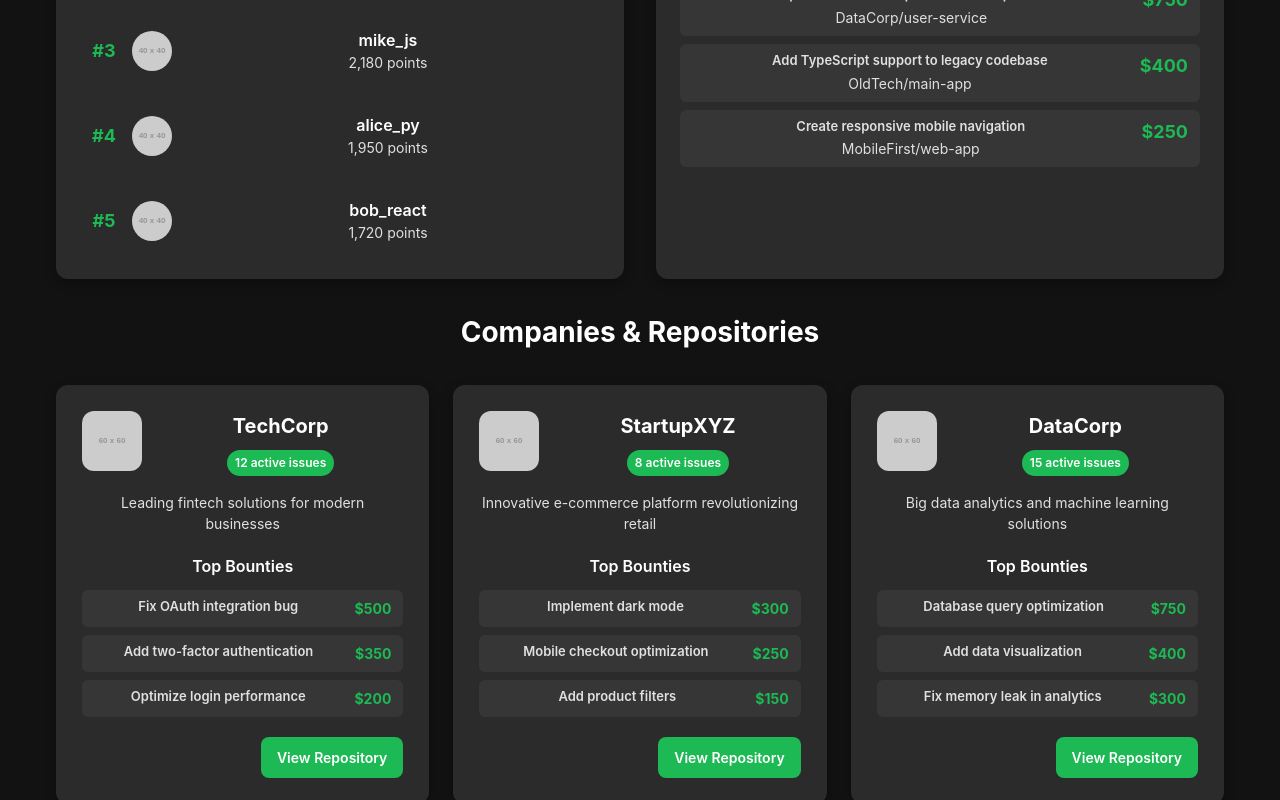
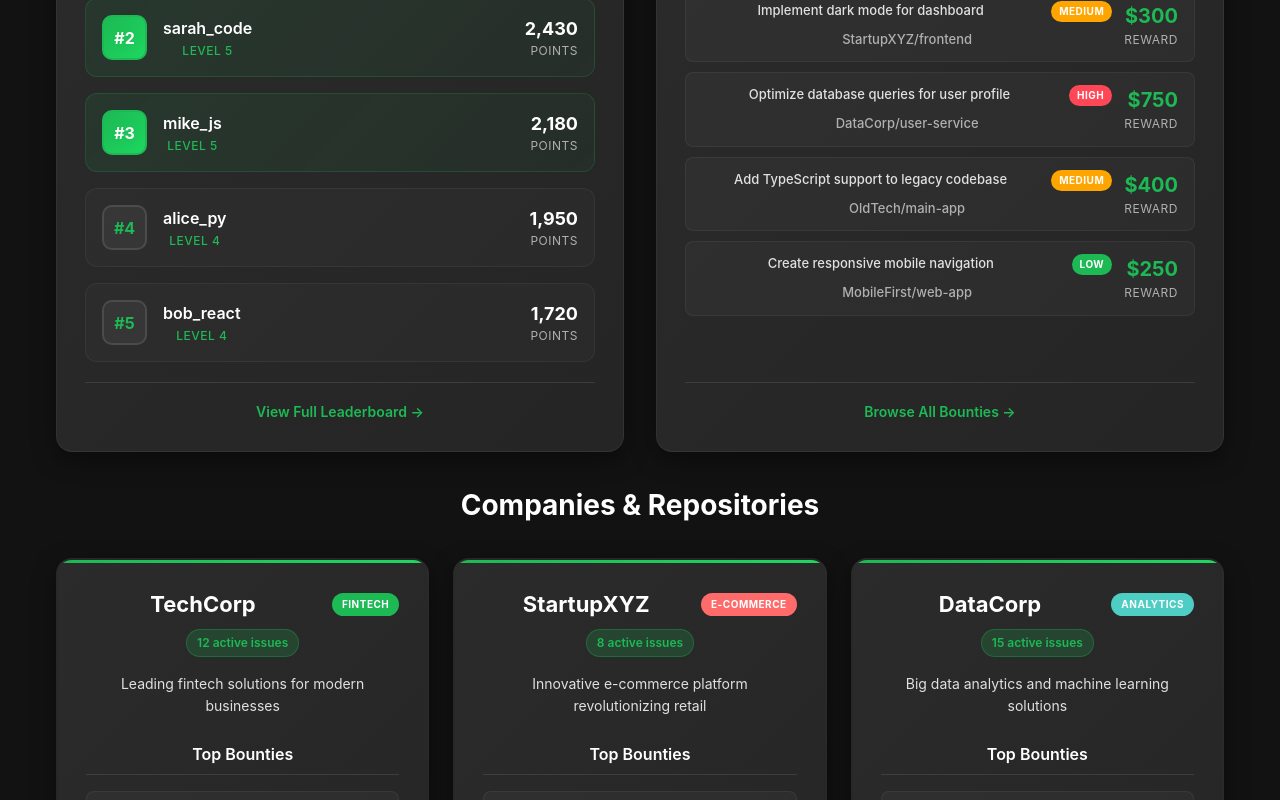
Before and after one commit to AadiSingh0805/ETH-Global-25-GolGappe, a React app in the folder frontend/: page /contributor/dashboard in a window 1280 px wide. Shown: the part 600-1400 px from the top of the page. Built offline with nearby package versions, Linux system fonts and the light colour scheme; the HTML template or start-up script is replaced by a standard one.

Commit message:
UI changes to Contributor Dashboard

```diff
--- a/frontend/src/App.css
+++ b/frontend/src/App.css
@@ -47,6 +47,7 @@
   color: #e0e0e0;
 }
 
+/* Only apply padding when app-content class is used (for dashboard pages) */
 .app-content {
   padding-top: 80px; /* Account for fixed navbar */
   min-height: calc(100vh - 80px);
--- a/frontend/src/App.jsx
+++ b/frontend/src/App.jsx
@@ -1,26 +1,41 @@
 import { BrowserRouter as Router, Routes, Route } from 'react-router-dom'
 import './App.css'
-import Navbar from './components/Navbar/Navbar'
-import TopSection from './components/TopSection/TopSection'
-import MainContent from './components/MainContent/MainContent'
 import LandingPage from './components/LandingPage/LandingPage'
 import AuthPage from './components/AuthPage/AuthPage'
 import CreatorDashboard from './components/CreatorDashboard/CreatorDashboard'
 import ContributorDashboard from './components/ContributorDashboard/ContributorDashboard'
+import Navbar from './components/Navbar/Navbar'
 
 function App() {
   return (
     <Router>
       <div className="app">
-        <Navbar />
-        <div className="app-content">
-          <Routes>
-            <Route path="/" element={<LandingPage />} />
-            <Route path="/:userType/auth" element={<AuthPage />} />
-            <Route path="/creator/dashboard" element={<CreatorDashboard />} />
-            <Route path="/contributor/dashboard" element={<ContributorDashboard />} />
-          </Routes>
-        </div>
+        <Routes>
+          {/* Landing page without navbar */}
+          <Route path="/" element={<LandingPage />} />
+
+          {/* Auth pages without navbar */}
+          <Route path="/:userType/auth" element={<AuthPage />} />
+
+          {/* Dashboard pages with navbar */}
+          <Route path="/creator/dashboard" element={
+            <>
+              <Navbar />
+              <div className="app-content">
+                <CreatorDashboard />
+              </div>
+            </>
+          } />
+
+          <Route path="/contributor/dashboard" element={
+            <>
+              <Navbar />
+              <div className="app-content">
+                <ContributorDashboard />
+              </div>
+            </>
+          } />
+        </Routes>
       </div>
     </Router>
   )
--- a/frontend/src/components/MainContent/MainContent.css
+++ b/frontend/src/components/MainContent/MainContent.css
@@ -18,109 +18,137 @@
 
 .companies-grid {
   display: grid;
-  grid-template-columns: repeat(auto-fit, minmax(320px, 1fr));
+  grid-template-columns: repeat(auto-fit, minmax(350px, 1fr));
   gap: 24px;
 }
 
 .company-card {
-  background-color: #2b2b2b;
-  border-radius: 12px;
-  padding: 24px;
-  box-shadow: 0 4px 12px rgba(0, 0, 0, 0.3);
+  background: linear-gradient(135deg, #2b2b2b 0%, #252525 100%);
+  border-radius: 16px;
+  padding: 28px;
+  box-shadow: 0 8px 24px rgba(0, 0, 0, 0.4);
   transition: all 0.3s ease;
   border: 2px solid transparent;
   cursor: pointer;
   display: flex;
   flex-direction: column;
   height: 100%;
+  position: relative;
+  overflow: hidden;
+}
+
+.company-card::before {
+  content: '';
+  position: absolute;
+  top: 0;
+  left: 0;
+  right: 0;
+  height: 3px;
+  background: linear-gradient(90deg, #1DB954, #1ed760);
 }
 
 .company-card:hover {
-  transform: translateY(-4px);
+  transform: translateY(-6px);
   border-color: #1DB954;
-  box-shadow: 0 8px 24px rgba(29, 185, 84, 0.2);
+  box-shadow: 0 12px 32px rgba(29, 185, 84, 0.2);
 }
 
 .company-header {
-  display: flex;
-  align-items: flex-start;
-  gap: 16px;
   margin-bottom: 16px;
 }
 
-.company-logo {
-  width: 60px;
-  height: 60px;
+.company-info {
+  width: 100%;
+}
+
+.company-name-row {
+  display: flex;
+  align-items: center;
+  justify-content: space-between;
+  margin-bottom: 8px;
+  gap: 12px;
+}
+
+.company-name {
+  font-size: 22px;
+  font-weight: 700;
+  color: #ffffff;
+  margin: 0;
+  flex: 1;
+}
+
+.category-badge {
+  font-size: 10px;
+  font-weight: 700;
+  color: #ffffff;
+  padding: 4px 10px;
   border-radius: 12px;
+  text-transform: uppercase;
+  letter-spacing: 0.5px;
   flex-shrink: 0;
 }
 
-.company-info {
-  flex: 1;
-}
-
-.company-name {
-  font-size: 20px;
-  font-weight: 700;
-  color: #ffffff;
-  margin: 0 0 8px 0;
-}
-
 .active-issues-badge {
-  background-color: #1DB954;
-  color: #ffffff;
+  background-color: rgba(29, 185, 84, 0.2);
+  color: #1DB954;
   font-size: 12px;
   font-weight: 600;
-  padding: 4px 8px;
+  padding: 4px 10px;
   border-radius: 16px;
   display: inline-block;
+  border: 1px solid rgba(29, 185, 84, 0.3);
 }
 
 .company-description {
   color: #e0e0e0;
   font-size: 14px;
-  line-height: 1.5;
-  margin: 0 0 20px 0;
+  line-height: 1.6;
+  margin: 0 0 24px 0;
 }
 
 .top-bounties {
   flex: 1;
-  margin-bottom: 20px;
+  margin-bottom: 24px;
 }
 
 .bounties-title {
   font-size: 16px;
   font-weight: 600;
   color: #ffffff;
-  margin: 0 0 12px 0;
+  margin: 0 0 16px 0;
+  padding-bottom: 8px;
+  border-bottom: 1px solid rgba(255, 255, 255, 0.1);
 }
 
 .bounties-list {
   display: flex;
   flex-direction: column;
-  gap: 8px;
+  gap: 10px;
 }
 
 .bounty-item {
   display: flex;
   justify-content: space-between;
   align-items: flex-start;
-  padding: 8px 12px;
-  background-color: rgba(255, 255, 255, 0.05);
-  border-radius: 6px;
-  transition: background-color 0.25s;
+  padding: 12px 16px;
+  background-color: rgba(255, 255, 255, 0.03);
+  border-radius: 8px;
+  transition: all 0.25s;
   gap: 12px;
+  border: 1px solid rgba(255, 255, 255, 0.05);
 }
 
 .bounty-item:hover {
-  background-color: rgba(255, 255, 255, 0.1);
+  background-color: rgba(29, 185, 84, 0.08);
+  border-color: rgba(29, 185, 84, 0.2);
 }
 
 .bounty-title {
   color: #e0e0e0;
   font-size: 13px;
-  line-height: 1.3;
+  line-height: 1.4;
   flex: 1;
+  font-weight: 500;
 }
 
 .bounty-amount {
@@ -132,14 +160,14 @@
 
 .company-actions {
   display: flex;
-  justify-content: flex-end;
+  justify-content: center;
   margin-top: auto;
 }
 
 .repo-link {
   background-color: #1DB954;
   color: #ffffff;
-  padding: 10px 16px;
+  padding: 12px 24px;
   border-radius: 8px;
   font-weight: 600;
   font-size: 14px;
@@ -147,6 +175,8 @@
   transition: all 0.25s;
   border: none;
   cursor: pointer;
+  width: 100%;
+  text-align: center;
 }
 
 .repo-link:hover {
@@ -157,7 +187,7 @@
 
 @media (max-width: 1200px) {
   .companies-grid {
-    grid-template-columns: repeat(auto-fit, minmax(280px, 1fr));
+    grid-template-columns: repeat(auto-fit, minmax(300px, 1fr));
     gap: 20px;
   }
 }
@@ -173,35 +203,34 @@
   }
 
   .company-card {
-    padding: 20px;
+    padding: 24px;
   }
 
   .section-title {
     font-size: 24px;
     margin-bottom: 24px;
   }
+
+  .company-name-row {
+    flex-direction: column;
+    align-items: flex-start;
+    gap: 8px;
+  }
+
+  .category-badge {
+    align-self: flex-start;
+  }
 }
 
 @media (max-width: 480px) {
-  .companies-grid {
-    grid-template-columns: 1fr;
-  }
-
-  .company-header {
-    flex-direction: column;
-    align-items: center;
-    text-align: center;
-    gap: 12px;
-  }
-
-  .company-actions {
-    justify-content: center;
+  .company-card {
+    padding: 20px;
   }
 
   .bounty-item {
     flex-direction: column;
     align-items: flex-start;
-    gap: 4px;
+    gap: 6px;
   }
 
   .bounty-amount {
--- a/frontend/src/components/MainContent/MainContent.jsx
+++ b/frontend/src/components/MainContent/MainContent.jsx
@@ -6,107 +6,93 @@ const MainContent = () => {
       id: 1,
       name: 'TechCorp',
       description: 'Leading fintech solutions for modern businesses',
-      logo: 'https://via.placeholder.com/60x60/1DB954/FFFFFF?text=TC',
       repoLink: 'https://github.com/techcorp/auth-service',
       activeIssues: 12,
       topBounties: [
         { title: 'Fix OAuth integration bug', amount: '$500' },
         { title: 'Add two-factor authentication', amount: '$350' },
         { title: 'Optimize login performance', amount: '$200' }
-      ]
+      ],
+      category: 'Fintech'
     },
     {
       id: 2,
       name: 'StartupXYZ',
       description: 'Innovative e-commerce platform revolutionizing retail',
-      logo: 'https://via.placeholder.com/60x60/1DB954/FFFFFF?text=SX',
       repoLink: 'https://github.com/startupxyz/frontend',
       activeIssues: 8,
       topBounties: [
         { title: 'Implement dark mode', amount: '$300' },
         { title: 'Mobile checkout optimization', amount: '$250' },
         { title: 'Add product filters', amount: '$150' }
-      ]
+      ],
+      category: 'E-commerce'
     },
     {
       id: 3,
       name: 'DataCorp',
       description: 'Big data analytics and machine learning solutions',
-      logo: 'https://via.placeholder.com/60x60/1DB954/FFFFFF?text=DC',
       repoLink: 'https://github.com/datacorp/user-service',
       activeIssues: 15,
       topBounties: [
         { title: 'Database query optimization', amount: '$750' },
         { title: 'Add data visualization', amount: '$400' },
         { title: 'Fix memory leak in analytics', amount: '$300' }
-      ]
+      ],
+      category: 'Analytics'
     },
     {
       id: 4,
       name: 'OldTech',
       description: 'Modernizing legacy systems for enterprise clients',
-      logo: 'https://via.placeholder.com/60x60/1DB954/FFFFFF?text=OT',
       repoLink: 'https://github.com/oldtech/main-app',
       activeIssues: 23,
       topBounties: [
         { title: 'Migrate to TypeScript', amount: '$600' },
         { title: 'Update deprecated dependencies', amount: '$400' },
         { title: 'Add API documentation', amount: '$200' }
-      ]
+      ],
+      category: 'Enterprise'
     },
     {
       id: 5,
       name: 'MobileFirst',
       description: 'Mobile-first development and responsive design experts',
-      logo: 'https://via.placeholder.com/60x60/1DB954/FFFFFF?text=MF',
       repoLink: 'https://github.com/mobilefirst/web-app',
       activeIssues: 6,
       topBounties: [
         { title: 'Responsive navigation menu', amount: '$250' },
         { title: 'Touch gesture support', amount: '$200' },
         { title: 'PWA implementation', amount: '$180' }
-      ]
+      ],
+      category: 'Mobile'
     },
     {
       id: 6,
       name: 'CloudNative',
       description: 'Kubernetes and containerization specialists',
-      logo: 'https://via.placeholder.com/60x60/1DB954/FFFFFF?text=CN',
       repoLink: 'https://github.com/cloudnative/k8s-tools',
       activeIssues: 19,
       topBounties: [
         { title: 'Helm chart optimization', amount: '$800' },
         { title: 'Add monitoring dashboard', amount: '$500' },
         { title: 'Fix pod scaling issues', amount: '$350' }
-      ]
-    },
-    {
-      id: 7,
-      name: 'DevSecOps',
-      description: 'Security-first development practices and tools',
-      logo: 'https://via.placeholder.com/60x60/1DB954/FFFFFF?text=DS',
-      repoLink: 'https://github.com/devsecops/security-toolkit',
-      activeIssues: 11,
-      topBounties: [
-        { title: 'Implement security scanning', amount: '$450' },
-        { title: 'Add vulnerability reporting', amount: '$300' },
-        { title: 'Fix CSRF protection', amount: '$250' }
-      ]
-    },
-    {
-      id: 8,
-      name: 'OpenSource',
-      description: 'Building the future with collaborative development',
-      logo: 'https://via.placeholder.com/60x60/1DB954/FFFFFF?text=OS',
-      repoLink: 'https://github.com/opensource/community-tools',
-      activeIssues: 27,
-      topBounties: [
-        { title: 'Community contributor system', amount: '$900' },
-        { title: 'Add project templates', amount: '$400' },
-        { title: 'Improve documentation site', amount: '$300' }
-      ]
+      ],
+      category: 'DevOps'
     }
   ]
+
+  const getCategoryColor = (category) => {
+    const colors = {
+      'Fintech': '#1DB954',
+      'E-commerce': '#ff6b6b',
+      'Analytics': '#4ecdc4',
+      'Enterprise': '#45b7d1',
+      'Mobile': '#f9ca24',
+      'DevOps': '#6c5ce7'
+    }
+    return colors[category] || '#1DB954'
+  }
 
   return (
     <section className="main-content">
@@ -116,9 +102,16 @@ const MainContent = () => {
           {companies.map((company) => (
             <div key={company.id} className="company-card">
               <div className="company-header">
-                <img src={company.logo} alt={`${company.name} logo`} className="company-logo" />
                 <div className="company-info">
-                  <h3 className="company-name">{company.name}</h3>
+                  <div className="company-name-row">
+                    <h3 className="company-name">{company.name}</h3>
+                    <span
+                      className="category-badge"
+                      style={{ backgroundColor: getCategoryColor(company.category) }}
+                    >
+                      {company.category}
+                    </span>
+                  </div>
                   <div className="active-issues-badge">
                     {company.activeIssues} active issues
                   </div>
--- a/frontend/src/components/TopSection/TopSection.css
+++ b/frontend/src/components/TopSection/TopSection.css
@@ -8,57 +8,120 @@
   display: grid;
   grid-template-columns: 1fr 1fr;
   gap: 32px;
+  align-items: start;
 }
 
 .top-contributors-card,
 .top-bounties-card {
-  background-color: #2b2b2b;
-  border-radius: 12px;
-  padding: 24px;
-  box-shadow: 0 4px 12px rgba(0, 0, 0, 0.3);
+  background: linear-gradient(135deg, #2b2b2b 0%, #252525 100%);
+  border-radius: 16px;
+  padding: 28px;
+  box-shadow: 0 8px 24px rgba(0, 0, 0, 0.4);
+  border: 1px solid rgba(255, 255, 255, 0.05);
+  position: relative;
+  overflow: hidden;
+  height: 100%;
+  display: flex;
+  flex-direction: column;
+}
+
+.top-contributors-card::before,
+.top-bounties-card::before {
+  content: '';
+  position: absolute;
+  top: 0;
+  left: 0;
+  right: 0;
+  height: 3px;
+  background: linear-gradient(90deg, #1DB954, #1ed760);
+}
+
+.card-header {
+  margin-bottom: 24px;
+  border-bottom: 1px solid rgba(255, 255, 255, 0.1);
+  padding-bottom: 16px;
 }
 
 .card-title {
-  font-size: 20px;
+  font-size: 22px;
   font-weight: 700;
   color: #ffffff;
-  margin: 0 0 20px 0;
+  margin: 0 0 4px 0;
 }
 
-.contributors-list {
+.card-subtitle {
+  font-size: 14px;
+  color: #b0b0b0;
+  font-weight: 500;
+}
+
+.contributors-list,
+.bounties-list {
   display: flex;
   flex-direction: column;
   gap: 16px;
+  flex: 1;
 }
 
 .contributor-item {
   display: flex;
   align-items: center;
-  gap: 16px;
-  padding: 12px;
-  border-radius: 8px;
-  transition: background-color 0.25s;
+  justify-content: space-between;
+  padding: 16px;
+  border-radius: 12px;
+  transition: all 0.3s ease;
+  background: rgba(255, 255, 255, 0.02);
+  border: 1px solid rgba(255, 255, 255, 0.05);
 }
 
 .contributor-item:hover {
-  background-color: rgba(255, 255, 255, 0.05);
+  background: rgba(29, 185, 84, 0.08);
+  border-color: rgba(29, 185, 84, 0.2);
+  transform: translateX(4px);
+}
+
+.contributor-item.top-three {
+  background: linear-gradient(135deg, rgba(29, 185, 84, 0.1), rgba(29, 185, 84, 0.05));
+  border-color: rgba(29, 185, 84, 0.2);
+}
+
+.contributor-left {
+  display: flex;
+  align-items: center;
+  gap: 16px;
 }
 
 .contributor-rank {
+  display: flex;
+  align-items: center;
+  justify-content: center;
+  min-width: 45px;
+  height: 45px;
+  background: rgba(255, 255, 255, 0.05);
+  border-radius: 10px;
+  border: 2px solid rgba(255, 255, 255, 0.1);
+}
+
+.rank-number {
   font-weight: 700;
   color: #1DB954;
-  font-size: 18px;
-  min-width: 24px;
+  font-size: 16px;
 }
 
-.contributor-avatar {
-  width: 40px;
-  height: 40px;
-  border-radius: 50%;
+.rank-number.top-rank {
+  color: #ffffff;
+  text-shadow: 0 0 10px #1DB954;
 }
 
-.contributor-info {
-  flex: 1;
+.contributor-item.top-three .contributor-rank {
+  background: linear-gradient(135deg, #1DB954, #1ed760);
+  border-color: #1DB954;
+}
+
+.contributor-details {
+  display: flex;
+  flex-direction: column;
+  gap: 2px;
 }
 
 .contributor-username {
@@ -67,52 +130,123 @@
   font-size: 16px;
 }
 
-.contributor-points {
-  color: #e0e0e0;
-  font-size: 14px;
+.contributor-level {
+  color: #1DB954;
+  font-size: 12px;
+  font-weight: 500;
+  text-transform: uppercase;
+  letter-spacing: 0.5px;
 }
 
-.bounties-list {
-  display: flex;
-  flex-direction: column;
-  gap: 16px;
+.contributor-right {
+  text-align: right;
+}
+
+.contributor-points {
+  font-weight: 700;
+  color: #ffffff;
+  font-size: 18px;
+}
+
+.points-label {
+  color: #b0b0b0;
+  font-size: 12px;
+  text-transform: uppercase;
+  letter-spacing: 0.5px;
 }
 
 .bounty-item {
   display: flex;
-  align-items: center;
+  align-items: flex-start;
   justify-content: space-between;
-  padding: 16px;
-  border-radius: 8px;
-  transition: background-color 0.25s;
+  padding: 18px;
+  border-radius: 12px;
+  transition: all 0.3s ease;
   cursor: pointer;
+  background: rgba(255, 255, 255, 0.02);
+  border: 1px solid rgba(255, 255, 255, 0.05);
+  gap: 16px;
 }
 
 .bounty-item:hover {
-  background-color: rgba(255, 255, 255, 0.05);
+  background: rgba(29, 185, 84, 0.08);
+  border-color: rgba(29, 185, 84, 0.2);
+  transform: translateY(-2px);
+  box-shadow: 0 4px 12px rgba(29, 185, 84, 0.1);
 }
 
-.bounty-info {
+.bounty-main {
   flex: 1;
+}
+
+.bounty-header {
+  display: flex;
+  align-items: flex-start;
+  gap: 12px;
+  margin-bottom: 8px;
 }
 
 .bounty-title {
   font-weight: 600;
   color: #ffffff;
-  font-size: 16px;
-  margin-bottom: 4px;
+  font-size: 15px;
   line-height: 1.4;
+  flex: 1;
+}
+
+.priority-badge {
+  font-size: 10px;
+  font-weight: 700;
+  color: #ffffff;
+  padding: 3px 8px;
+  border-radius: 12px;
+  text-transform: uppercase;
+  letter-spacing: 0.5px;
+  flex-shrink: 0;
 }
 
 .bounty-company {
-  color: #e0e0e0;
-  font-size: 14px;
+  color: #b0b0b0;
+  font-size: 13px;
+  font-weight: 500;
 }
 
 .bounty-reward {
+  text-align: right;
+  flex-shrink: 0;
+}
+
+.reward-amount {
   font-weight: 700;
   color: #1DB954;
-  font-size: 18px;
+  font-size: 20px;
+}
+
+.reward-label {
+  color: #b0b0b0;
+  font-size: 12px;
+  text-transform: uppercase;
+  letter-spacing: 0.5px;
+}
+
+.view-all {
+  margin-top: 20px;
+  text-align: center;
+  padding-top: 16px;
+  border-top: 1px solid rgba(255, 255, 255, 0.1);
+}
+
+.view-all-link {
+  color: #1DB954;
+  font-weight: 600;
+  font-size: 14px;
+  text-decoration: none;
+  transition: all 0.3s ease;
+}
+
+.view-all-link:hover {
+  color: #1ed760;
+  text-decoration: underline;
 }
 
 @media (max-width: 1024px) {
@@ -131,4 +265,40 @@
   .top-bounties-card {
     padding: 20px;
   }
+
+  .contributor-item,
+  .bounty-item {
+    padding: 14px;
+  }
+
+  .bounty-header {
+    flex-direction: column;
+    gap: 8px;
+  }
+
+  .priority-badge {
+    align-self: flex-start;
+  }
 }
+
+@media (max-width: 480px) {
+  .contributor-item {
+    flex-direction: column;
+    text-align: center;
+    gap: 12px;
+  }
+
+  .contributor-left {
+    flex-direction: column;
+    gap: 8px;
+  }
+
+  .bounty-item {
+    flex-direction: column;
+    gap: 12px;
+  }
+
+  .bounty-reward {
+    text-align: center;
+  }
+}
--- a/frontend/src/components/TopSection/TopSection.jsx
+++ b/frontend/src/components/TopSection/TopSection.jsx
@@ -2,52 +2,100 @@ import './TopSection.css'
 
 const TopSection = () => {
   const topContributors = [
-    { id: 1, username: 'john_dev', points: 2850, avatar: 'https://via.placeholder.com/40x40/1DB954/FFFFFF?text=J' },
-    { id: 2, username: 'sarah_code', points: 2430, avatar: 'https://via.placeholder.com/40x40/1DB954/FFFFFF?text=S' },
-    { id: 3, username: 'mike_js', points: 2180, avatar: 'https://via.placeholder.com/40x40/1DB954/FFFFFF?text=M' },
-    { id: 4, username: 'alice_py', points: 1950, avatar: 'https://via.placeholder.com/40x40/1DB954/FFFFFF?text=A' },
-    { id: 5, username: 'bob_react', points: 1720, avatar: 'https://via.placeholder.com/40x40/1DB954/FFFFFF?text=B' },
+    { id: 1, username: 'john_dev', points: 2850, rank: 1 },
+    { id: 2, username: 'sarah_code', points: 2430, rank: 2 },
+    { id: 3, username: 'mike_js', points: 2180, rank: 3 },
+    { id: 4, username: 'alice_py', points: 1950, rank: 4 },
+    { id: 5, username: 'bob_react', points: 1720, rank: 5 },
   ]
 
   const topBounties = [
-    { id: 1, title: 'Fix authentication bug in login flow', company: 'TechCorp/auth-service', reward: '$500' },
-    { id: 2, title: 'Implement dark mode for dashboard', company: 'StartupXYZ/frontend', reward: '$300' },
-    { id: 3, title: 'Optimize database queries for user profile', company: 'DataCorp/user-service', reward: '$750' },
-    { id: 4, title: 'Add TypeScript support to legacy codebase', company: 'OldTech/main-app', reward: '$400' },
-    { id: 5, title: 'Create responsive mobile navigation', company: 'MobileFirst/web-app', reward: '$250' },
+    { id: 1, title: 'Fix authentication bug in login flow', company: 'TechCorp/auth-service', reward: '$500', priority: 'High' },
+    { id: 2, title: 'Implement dark mode for dashboard', company: 'StartupXYZ/frontend', reward: '$300', priority: 'Medium' },
+    { id: 3, title: 'Optimize database queries for user profile', company: 'DataCorp/user-service', reward: '$750', priority: 'High' },
+    { id: 4, title: 'Add TypeScript support to legacy codebase', company: 'OldTech/main-app', reward: '$400', priority: 'Medium' },
+    { id: 5, title: 'Create responsive mobile navigation', company: 'MobileFirst/web-app', reward: '$250', priority: 'Low' },
   ]
+
+  const getPriorityColor = (priority) => {
+    switch (priority) {
+      case 'High': return '#ff4757'
+      case 'Medium': return '#ffa502'
+      case 'Low': return '#1DB954'
+      default: return '#e0e0e0'
+    }
+  }
+
+  const getRankDisplay = (rank) => {
+    if (rank <= 3) {
+      return `#${rank}`
+    }
+    return `#${rank}`
+  }
 
   return (
     <section className="top-section">
       <div className="top-section-container">
         <div className="top-contributors-card">
-          <h2 className="card-title">Top Contributors</h2>
+          <div className="card-header">
+            <h2 className="card-title">Top Contributors</h2>
+            <span className="card-subtitle">Leaderboard this month</span>
+          </div>
           <div className="contributors-list">
             {topContributors.map((contributor, index) => (
-              <div key={contributor.id} className="contributor-item">
-                <div className="contributor-rank">#{index + 1}</div>
-                <img src={contributor.avatar} alt={contributor.username} className="contributor-avatar" />
-                <div className="contributor-info">
-                  <div className="contributor-username">{contributor.username}</div>
-                  <div className="contributor-points">{contributor.points.toLocaleString()} points</div>
+              <div key={contributor.id} className={`contributor-item ${index < 3 ? 'top-three' : ''}`}>
+                <div className="contributor-left">
+                  <div className="contributor-rank">
+                    <span className={`rank-number ${index < 3 ? 'top-rank' : ''}`}>
+                      {getRankDisplay(contributor.rank)}
+                    </span>
+                  </div>
+                  <div className="contributor-details">
+                    <div className="contributor-username">{contributor.username}</div>
+                    <div className="contributor-level">Level {Math.floor(contributor.points / 500) + 1}</div>
+                  </div>
+                </div>
+                <div className="contributor-right">
+                  <div className="contributor-points">{contributor.points.toLocaleString()}</div>
+                  <div className="points-label">points</div>
                 </div>
               </div>
             ))}
           </div>
+          <div className="view-all">
+            <a href="#" className="view-all-link">View Full Leaderboard →</a>
+          </div>
         </div>
 
         <div className="top-bounties-card">
-          <h2 className="card-title">Top Bounties</h2>
+          <div className="card-header">
+            <h2 className="card-title">Top Bounties</h2>
+            <span className="card-subtitle">Highest rewards available</span>
+          </div>
           <div className="bounties-list">
-            {topBounties.map((bounty) => (
+            {topBounties.map((bounty, index) => (
               <div key={bounty.id} className="bounty-item">
-                <div className="bounty-info">
-                  <div className="bounty-title">{bounty.title}</div>
+                <div className="bounty-main">
+                  <div className="bounty-header">
+                    <div className="bounty-title">{bounty.title}</div>
+                    <span
+                      className="priority-badge"
+                      style={{ backgroundColor: getPriorityColor(bounty.priority) }}
+                    >
+                      {bounty.priority}
+                    </span>
+                  </div>
                   <div className="bounty-company">{bounty.company}</div>
                 </div>
-                <div className="bounty-reward">{bounty.reward}</div>
+                <div className="bounty-reward">
+                  <div className="reward-amount">{bounty.reward}</div>
+                  <div className="reward-label">reward</div>
+                </div>
               </div>
             ))}
+          </div>
+          <div className="view-all">
+            <a href="#" className="view-all-link">Browse All Bounties →</a>
           </div>
         </div>
       </div>
```
Also changed, not shown: frontend/src/components/LandingPage/LandingPage.css (+25 -1 lines).
